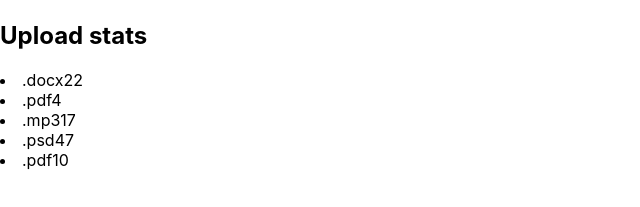
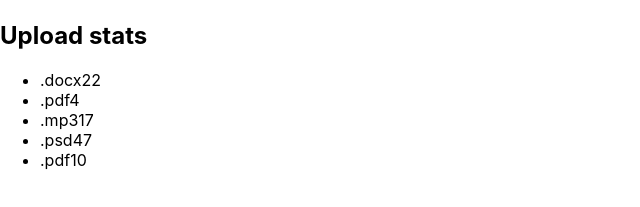
Before and after one commit to AndrL2311/goit-react-hw-01-components, a JavaScript app: page / in a window 1280 px wide. Shown: the part 487-694 px from the top of the page, without its empty margins (0-640 px from the left). Built offline with nearby package versions, Linux system fonts and the light colour scheme; the HTML template or start-up script is replaced by a standard one.

Commit message:
Update Statistics.js

```diff
--- a/src/components/statistic/Statistics.js
+++ b/src/components/statistic/Statistics.js
@@ -1,10 +1,11 @@
 import PropTypes from 'prop-types';
 function Statistics(props) {
   const { title, stats } = props;
-  console.log(stats);
+
   return (
     <section className="statistics">
       {title && <h2 className="title">{title}</h2>}
+      <ul className="stat-list">
         {stats.map(stat => {
           return (
             <StatisticItem
@@ -14,6 +15,7 @@ function Statistics(props) {
             />
           );
         })}
+      </ul>
     </section>
   );
 }
@@ -29,7 +31,9 @@ function StatisticItem({ label, percentage }) {
 
 Statistics.propTypes = {
   title: PropTypes.string,
-  stats: PropTypes.array,
+  stats: PropTypes.arrayOf(
+    PropTypes.shape({ id: PropTypes.string.isRequired }),
+  ),
 };
 
 StatisticItem.propTypes = {
```
Lines whose indentation alone changed are shown as unchanged.
